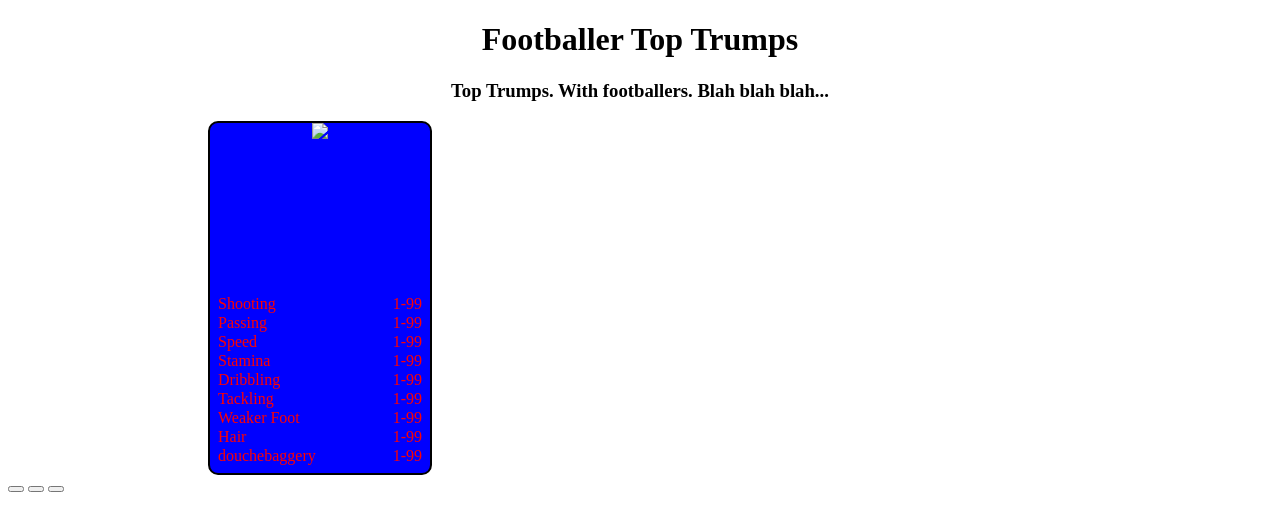
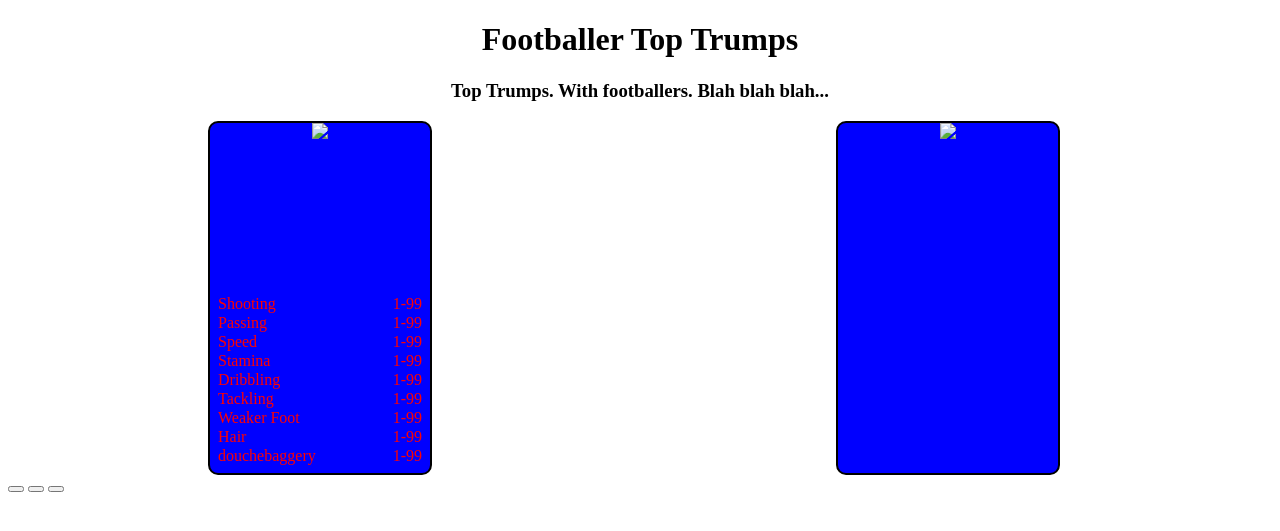
Before and after one commit to PaulBryan-dev/wdi-project-1, a PHP site: page /index.html in a window 1280 px wide. Shown: the top 531 px of the page. Run offline with PHP 8.4, Linux system fonts and the light colour scheme; some libraries are stand-ins or nearby versions.

Commit message:
amended html to include cpu card div

```diff
--- a/css/style.css
+++ b/css/style.css
@@ -23,6 +23,7 @@ text-align: left;
   text-align: center;
 }
 #playerCard {
+  display: inline-block;
   margin-left: 200px;
   text-align: center;
   height: 350px;
@@ -32,6 +33,16 @@ text-align: left;
   border: solid black 2px;
   border-radius: 10px;
 }
+#cpuCard {
+  display: inline-block;
+  margin-left: 400px;
+  text-align: center;
+  height: 350px;
+  width: 220px;
+  background-color: blue;
+  color: red;
+  border: solid black 2px;
+  border-radius: 10px;
 #buttonConsole {
 /*  float:right;
 */  display: inline;
--- a/index.html
+++ b/index.html
@@ -12,58 +12,49 @@
   <h1>Footballer Top Trumps</h1>
   <h3>Top Trumps. With footballers.  Blah blah blah...</h3>
   <div id="playerCard">
-    <img src="#" id="footballerImage">
+    <img src="#" class="footballerImage">
     <table>
       <tr id="shootingRow">
         <td class="tableAttr" id="ShootingVal">Shooting</td>
         <td class="tableVal" id="shootingVal">1-99</td>
       </tr>
-      <tr id="passingRow" id="Val">
+      <tr id="passingRow" id="passingVal">
         <td class="tableAttr">Passing</td>
         <td class="tableVal" id="passingVal">1-99</td>
       </tr>
-      <tr id="SpeedRow" id="Val">
+      <tr id="SpeedRow" id="speedVal">
         <td class="tableAttr">Speed</td>
         <td class="tableVal" id="speedVal">1-99</td>
       </tr>
-      <tr id="StaminaRow" id="Val">
+      <tr id="StaminaRow" id="staminaVal">
         <td class="tableAttr">Stamina</td>
         <td class="tableVal" id="staminaVal">1-99</td>
       </tr>
-      <tr id="dribblingRow" id="Val">
+      <tr id="dribblingRow" id="dribblingVal">
         <td class="tableAttr">Dribbling</td>
         <td class="tableVal" id="dribblingVal">1-99</td>
       </tr>
-      <tr id="tacklingRow" id="Val">
+      <tr id="tacklingRow" id="tacklingVal">
         <td class="tableAttr">Tackling</td>
         <td class="tableVal" id="tacklingVal">1-99</td>
       </tr>
-      <tr id="weakerFootRow" id="Val">
+      <tr id="weakerFootRow" id="weakerFootVal">
         <td class="tableAttr">Weaker Foot</td>
         <td class="tableVal" id="weakerFootVal">1-99</td>
       </tr>
-      <tr id="shootingRow" id="Val">
+      <tr id="shootingRow" id="hairVal">
         <td class="tableAttr">Hair</td>
         <td class="tableVal" id="hairVal">1-99</td>
       </tr>
-      <tr id="douchebaggeryRow" id="Val">
+      <tr id="douchebaggeryRow" id="douchebaggeryVal">
         <td class="tableAttr">douchebaggery</td>
         <td class="tableVal" id="douchebaggeryVal">1-99</td>
       </tr>
+    </table>
+  </div>
+  <div id=cpuCard>
+  <img src="#" class="footballerImage">
 
-
-    </table>
- <!--    <ul>
-      <li class="playerAttr" id="ShootingAttr"></li>
-      <li class="playerAttr" id="passingAttr"></li>
-      <li class="playerAttr" id="speedAttr"></li>
-      <li class="playerAttr" id="staminaAttr"></li>
-      <li class="playerAttr" id="dribblingAttr"></li>
-      <li class="playerAttr" id="tacklingAttr"></li>
-      <li class="playerAttr" id="weakerFootAttr"></li>
-      <li class="playerAttr" id="hairAttr"></li>
-      <li class="playerAttr" id="douchebaggeryAttr"></li>
-    </ul> -->
   </div>
 
   <div id="buttonConsole">
```
